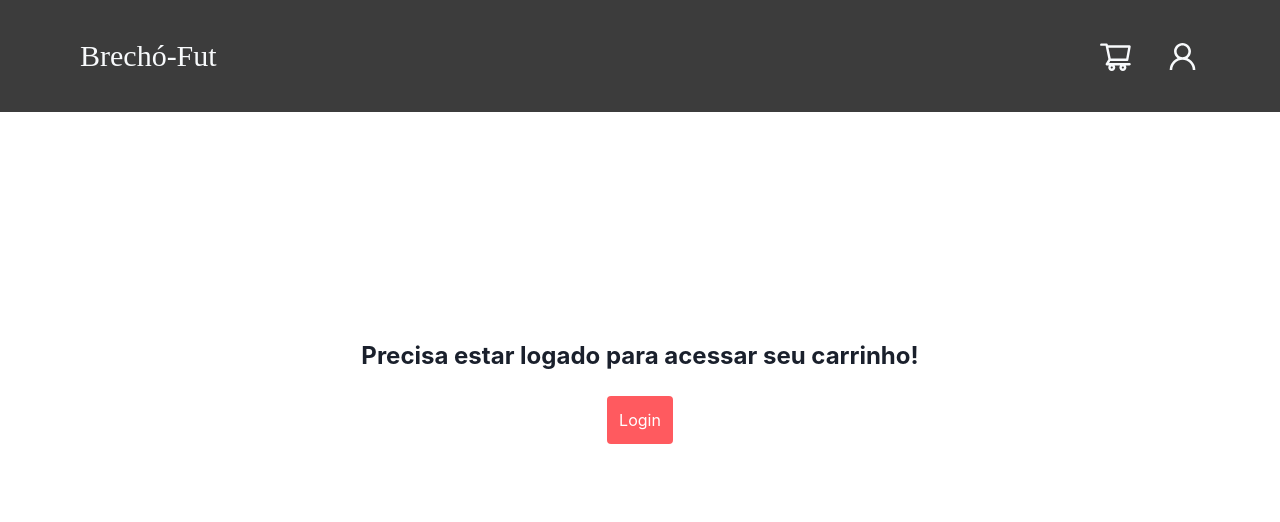
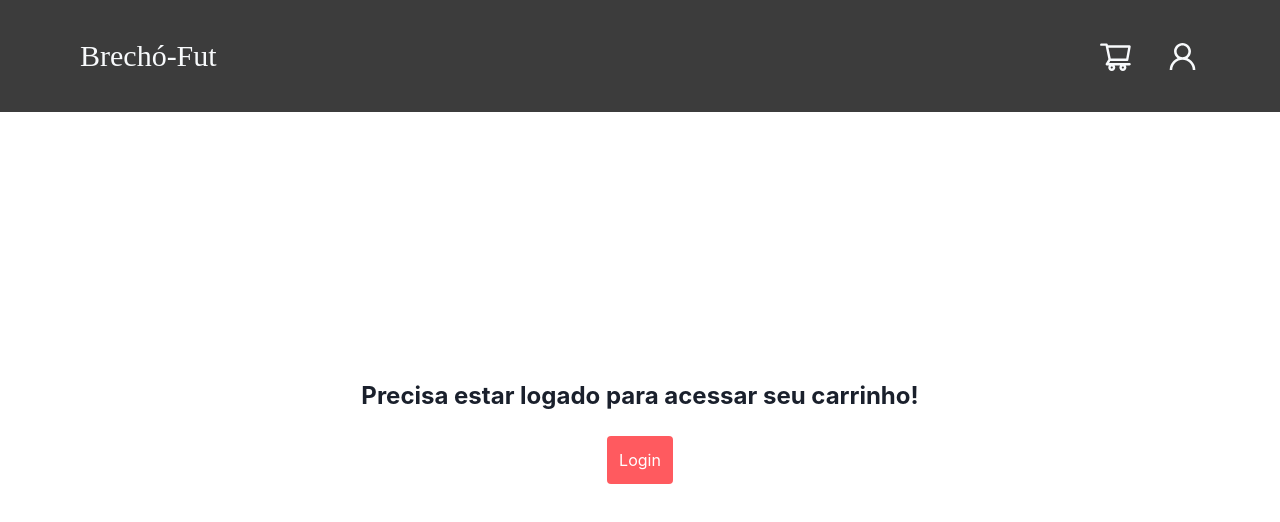
Before and after one commit to vvictorfonseca/playforacause-frontend, a Next.js app: page /cart in a window 1280 px wide. Shown: the top 522 px of the page. Built offline with nearby package versions, Linux system fonts and the light colour scheme; a web font is replaced by a local one.

Commit message:
feat: create loading components

```diff
--- a/package.json
+++ b/package.json
@@ -23,15 +23,13 @@
     "framer-motion": "^10.9.1",
     "next": "13.2.4",
     "react": "18.2.0",
-    "react-credit-cards": "^0.8.3",
     "react-dom": "18.2.0",
     "react-hook-form": "^7.43.8",
     "react-icons": "^4.8.0",
     "react-query": "^3.39.3",
-    "typescript": "5.0.2"
+    "typescript": "4.9.5"
   },
   "devDependencies": {
-    "@types/react-credit-cards": "^0.8.1",
     "autoprefixer": "^10.4.14",
     "i": "^0.3.7",
     "npm": "^9.6.2",
--- a/src/components/CredidCardForm.tsx
+++ b/src/components/CredidCardForm.tsx
@@ -1,6 +1,3 @@
-import Card from 'react-credit-cards'
-import "react-credit-cards/es/styles-compiled.css";
-
 import { useForm } from 'react-hook-form';
 
 import { ICreditCard } from '@/interfaces/paymentInterface';
@@ -42,17 +39,17 @@ export default function CreditCardForm({ setCreditCardInfo, subTotal, setCreditI
         })}
       >
 
-        <div className="w-[87.2%] flex justify-start mt-5 mb-7">
+        <div className="w-[87.2%] flex justify-start mt-5">
           <h1 className=" text-3xl font-bold">Pagamento</h1>
         </div>
 
-        <Card
+        {/* <Card
           name={name}
           number={number}
           expiry={expiry}
           cvc={cvc}
           focused={watch('cvc') ? 'cvc' : watch('number') ? 'number' : undefined}
-        />
+        /> */}
 
         <input
           className="w-[87.2%] h-12 pl-[14px] rounded border-[1px] mt-5 border-gray-300"
--- a/src/pages/cart.tsx
+++ b/src/pages/cart.tsx
@@ -1,6 +1,8 @@
 import { GetStaticProps } from "next"
 import { useRouter } from "next/router"
 import { dehydrate, QueryClient, useQuery, useQueryClient } from "react-query"
+
+import { Spin } from 'antd';
 
 import { ICart } from "@/interfaces/cartsInterface"
 
@@ -19,23 +21,30 @@ export default function Cart() {
     queryClient.invalidateQueries('carts')
   }
 
-  const { data } = useQuery<ICart[]>('carts', getUserCart)
+  const { data, isFetching, isLoading } = useQuery<ICart[]>('carts', getUserCart)
 
-  if (!data) return (
-    <NodataCart content={"Precisa estar logado para acessar seu carrinho!"} />
-  )
-
+  console.log("fetching", isFetching)
+  console.log("isLoading", isLoading)
   console.log("AllCartDara", data)
   return (
     <main className=" w-[100%] pt-5 mt-5 mb-6 flex justify-center gap-10 flex-wrap ">
 
       {
-        data.length == 0 ? (
+        isFetching ? (
+
+          <div className=" w-[100%] h-[50vh] flex justify-center items-center">
+            <Spin size='large' />
+          </div>
+
+        ) : !data ? (
+
+          <NodataCart content={"Precisa estar logado para acessar seu carrinho!"} />
+
+        ) : data.length == 0 ? (
 
           <NodataCart content="Seu carrinho está vazio!" />
 
         ) : (
-
           <>
             {data.map((product, index) => {
               return (<CartProduct key={index} onClick={invalidQuerie} product={product} />)
@@ -44,7 +53,8 @@ export default function Cart() {
               <SubTotalCart cart={data} />
             </>
           </>
-        )}
+        )
+      }
 
     </main>
   )
--- a/src/pages/products/[productId].tsx
+++ b/src/pages/products/[productId].tsx
@@ -1,6 +1,8 @@
 import { useState } from "react"
 import axios from "axios"
 import { dehydrate, QueryClient, useQuery, useQueryClient } from "react-query"
+
+import { Spin } from 'antd';
 
 import { GetStaticProps, GetStaticPaths } from "next"
 import { IProduct } from "@/interfaces/productsInterface"
@@ -21,7 +23,7 @@ export default function Product({ params }: IProductProps) {
   const [unit, setUnit] = useState<number>(1)
   const queryClient = useQueryClient()
 
-  const { data, isLoading } = useQuery<IProduct>('product', async () => {
+  const { data, isFetching } = useQuery<IProduct>('product', async () => {
 
     try {
       const res = await axios.get(`https://api-playforacause.onrender.com/product/${params.productId}`)
@@ -33,7 +35,6 @@ export default function Product({ params }: IProductProps) {
   })
 
   if (!data) return
-  if (isLoading) return <p>Loading</p>
 
   let addToCartBody: IAddToCartButtonProps = {
     units: unit,
@@ -42,7 +43,16 @@ export default function Product({ params }: IProductProps) {
   }
 
   return (
+
     <main className=" flex flex-wrap w-[50%] h-[43.5vh] bg-white mt-10 shadow-[rgba(0,_0,_0,_0.24)_0px_3px_8px]">
+      {
+        isFetching ? (
+          <div className=" w-[100%] flex justify-center items-center">
+            <Spin size='large' />
+          </div>
+
+        ) : (
+          <>
             <aside className=" h-[100%] w-[40%] border-r-2 border-gray-300">
               <img width={400} height={600} src={data.image} alt="Camisa"></img>
             </aside>
@@ -72,6 +82,9 @@ export default function Product({ params }: IProductProps) {
                 </div>
               </article>
             </div>
+          </>
+        )
+      }
     </main>
   )
 }
@@ -116,5 +129,5 @@ export const getStaticPaths: GetStaticPaths = async () => {
     }
   })
 
-  return { paths, fallback: false }
+  return { paths, fallback: 'blocking' }
 }
--- a/src/pages/purchases.tsx
+++ b/src/pages/purchases.tsx
@@ -1,6 +1,8 @@
 import { GetStaticProps } from "next"
 import { dehydrate, QueryClient, useQuery } from "react-query"
 import { useRouter } from "next/router"
+
+import { Spin } from 'antd';
 
 import { getUserPurchases } from "@/services/api"
 
@@ -9,7 +11,7 @@ import { IPurchases } from "@/interfaces/purchasesInterface"
 import Purchase from "@/components/Purchase"
 
 export default function Purchases() {
-  const { data } = useQuery<IPurchases[]>('purchases', getUserPurchases)
+  const { data, isFetching } = useQuery<IPurchases[]>('purchases', getUserPurchases)
 
   const router = useRouter()
 
@@ -19,19 +21,24 @@ export default function Purchases() {
     <main className=" w-[100%] pt-5 mt-5 mb-6 flex justify-center gap-10 flex-wrap ">
 
       {
-        data.length == 0 ? (
+        isFetching ? (
+          <div  className=" w-[100%] h-[60vh] flex justify-center items-center">
+            <Spin size='large' />
+          </div>
+
+        ) : data.length == 0 ? (
+
           <main className=" w-[100%] pt-5 mt-5 mb-6 flex justify-center gap-10 flex-wrap ">
             <div className=" w-[100%] h-[60vh] flex flex-col justify-center items-center gap-6">
               <h1 className=" text-2xl font-bold">Você ainda não comprou nada!</h1>
               <button onClick={() => router.push("/")} className=" text-white bg-[#FF5A5F] p-3 rounded">Voltar para produtos</button>
             </div>
           </main>
+
         ) : (
-
           data.map((purchase, index) => {
             return (<Purchase key={index} purchase={purchase} />)
           })
-
         )
       }
 
```
Also changed, not shown: 1 other file (tests, documents, lock files or other folders). Lines whose indentation alone changed are shown as unchanged.
